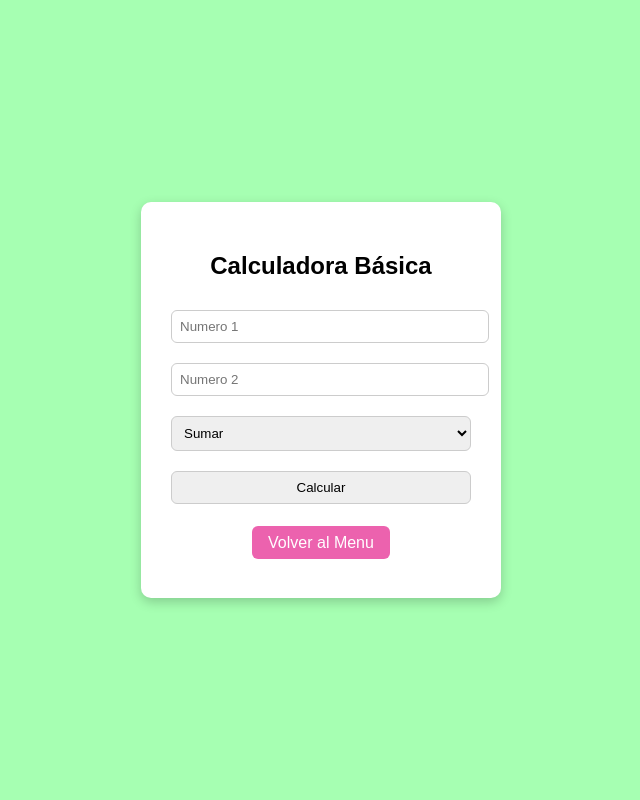
After one commit to KAntigua/ProgramacionWeb1, a PHP site: page /calculadora.php in a window 1280 px wide. The commit adds this page. Shown: the whole page, without its empty margins (319-959 px from the left). Run offline with PHP 8.4, Linux system fonts and the light colour scheme.

Commit message:
Sgundo commit

```diff
--- /dev/null
+++ b/calculadora.php
@@ -0,0 +1,133 @@
+<!DOCTYPE html>
+<html>
+<head>
+    <meta charset="UTF-8">
+    <title>Calculadora</title>
+    <style>
+        body {
+            font-family: Arial, sans-serif;
+            background-color:rgb(166, 255, 178);
+            display: flex;
+            justify-content: center;
+            align-items: center;
+            min-height: 100vh;
+            margin: 0;
+        }
+
+        .calculadora {
+            background-color: white;
+            padding: 30px;
+            border-radius: 10px;
+            box-shadow: 0 4px 12px rgba(0, 0, 0, 0.2);
+            text-align: center;
+            width: 300px;
+        }
+
+        input, select {
+            padding: 8px;
+            margin: 10px 0;
+            width: 100%;
+            border: 1px solid #ccc;
+            border-radius: 6px;
+        }
+
+        .resultado {
+            margin-top: 15px;
+            font-weight: bold;
+            color: green;
+        }
+
+        .error {
+            margin-top: 15px;
+            font-weight: bold;
+            color: red;
+        }
+
+        .menu {
+    margin-top: 20px;
+}
+
+.menu ul {
+    list-style: none;
+    padding: 0;
+}
+
+.menu li {
+    display: inline;
+}
+
+.menu a {
+    text-decoration: none;
+    color: white;
+    background-color:rgb(236, 98, 174);
+    padding: 8px 16px;
+    border-radius: 6px;
+    transition: background-color 0.3s ease;
+}
+
+.menu a:hover {
+    background-color:rgb(236, 98, 174);
+}
+    </style>
+</head>
+<body>
+    <div class="calculadora">
+        <h2>Calculadora Básica</h2>
+        <form method="POST">
+            <input type="number" name="num1" placeholder="Numero 1" required>
+            <input type="number" name="num2" placeholder="Numero 2" required>
+
+            <select name="operacion" required>
+                <option value="sumar">Sumar</option>
+                <option value="restar">Restar</option>
+                <option value="multiplicar">Multiplicar</option>
+                <option value="dividir">Dividir</option>
+            </select>
+
+            <input type="submit" value="Calcular">
+        </form>
+
+        <?php
+        if ($_SERVER["REQUEST_METHOD"] === "POST") {
+            $num1 = floatval($_POST["num1"]);
+            $num2 = floatval($_POST["num2"]);
+            $operacion = $_POST["operacion"];
+
+            switch ($operacion) {
+                case "sumar":
+                    $resultado = $num1 + $num2;
+                    echo "<div class='resultado'>Resultado: $resultado</div>";
+                    break;
+                case "restar":
+                    $resultado = $num1 - $num2;
+                    echo "<div class='resultado'>Resultado: $resultado</div>";
+                    break;
+                case "multiplicar":
+                    $resultado = $num1 * $num2;
+                    echo "<div class='resultado'>Resultado: $resultado</div>";
+                    break;
+                case "dividir":
+                    if ($num2 == 0) {
+                        echo "<div class='error'>Error: No se puede dividir entre cero.</div>";
+                    } else {
+                        $resultado = $num1 / $num2;
+                        echo "<div class='resultado'>Resultado: $resultado</div>";
+                    }
+                    break;
+                default:
+                    echo "<div class='error'>La operación no es valida.</div>";
+                    break;
+            }
+        }
+        ?>
+        <div class="menu">
+     <ul>
+         <li>
+            <a href="index.php">Volver al Menu</a>
+         </li>
+
+    </ul>
+    </div>
+
+</body>
+</html>
```
Also changed, not shown: acercade.php (added, +67 -0 lines), adivina.php (added, +99 -0 lines), index.php (+8 -4 lines), tarjeta.php (added, +100 -0 lines), imgs/foto.JPG (added).
